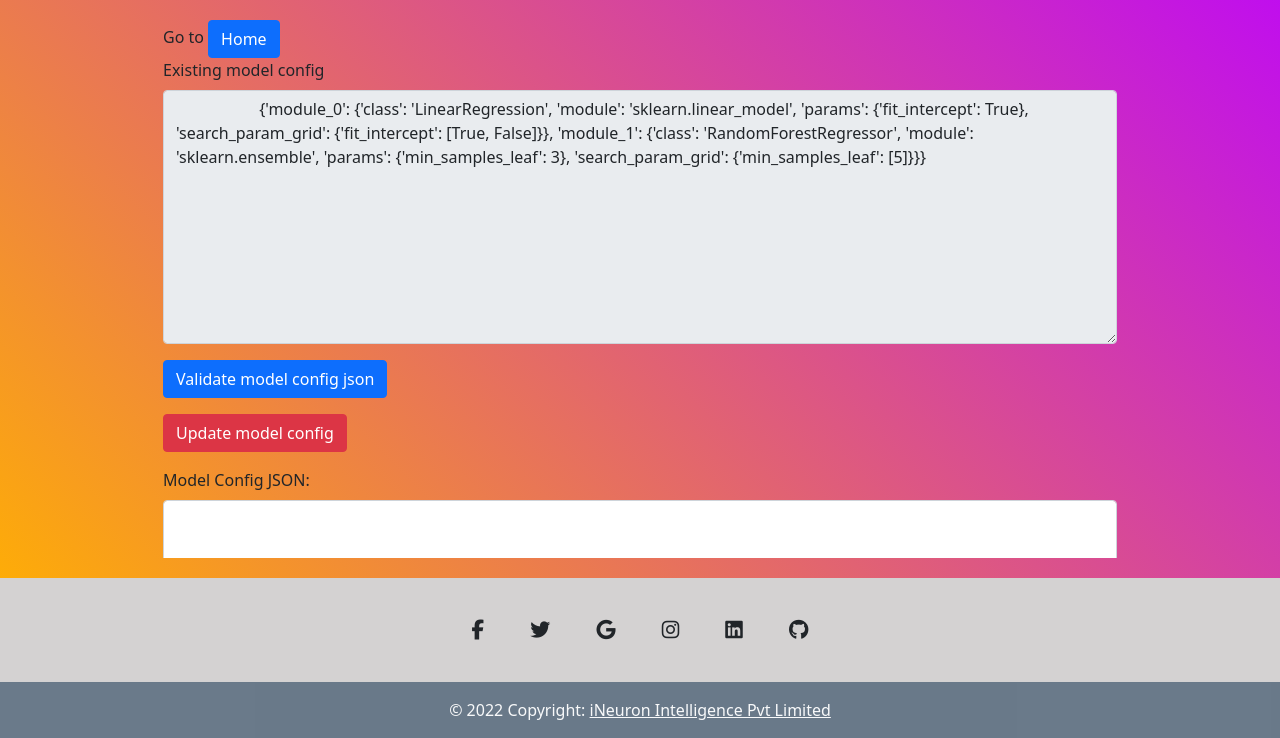
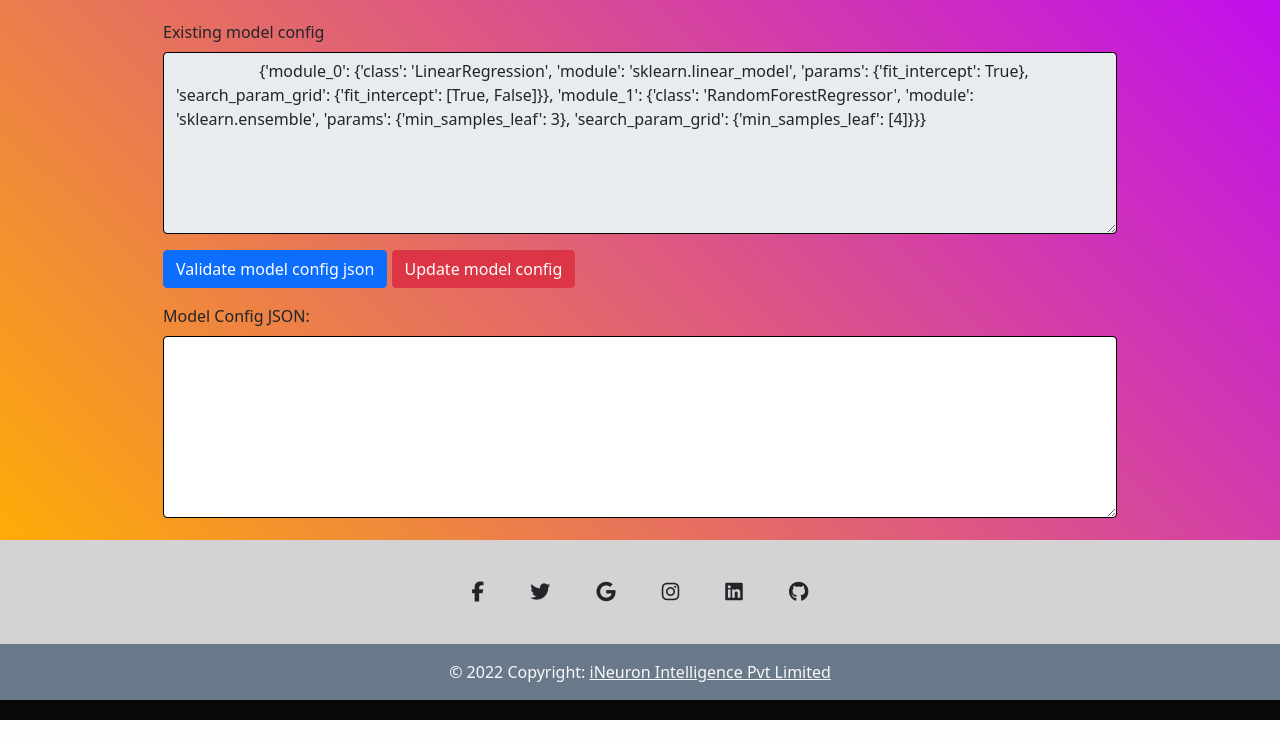
Before and after one commit to iamaakashpal/Insurance-Premium-Prediction, a Flask app: page /update_model_config in a window 1280 px wide. Shown: the part 80-818 px from the top of the page. Run offline with Flask 2, Linux system fonts and the light colour scheme; some libraries are stand-ins or nearby versions.

Commit message:
File Updated

```diff
--- a/config/model.yaml
+++ b/config/model.yaml
@@ -14,4 +14,4 @@
     min_samples_leaf: 3
   search_param_grid:
     min_samples_leaf:
-    - 5
+    - 4
--- a/templates/experiment_history.html
+++ b/templates/experiment_history.html
@@ -9,10 +9,10 @@
 {% block content %}
 
 
-Go to <a class="btn btn-primary" href="/">Home</a>
+<!-- Go to <a class="btn btn-primary" href="/">Home</a> -->
 <div class="row">
 
- <div class="col-md-12">
+ <div class="col-md-12" style="background-color: white;border-style: double;">
     {{ context['experiment']|safe }}
     </div>
 </div>
--- a/templates/index.html
+++ b/templates/index.html
@@ -7,6 +7,12 @@
 {% endblock %}
 
 {% block content %}
+
+<style>
+.card{
+    border-color: black;
+}
+</style>
 
 <div class="row">
     <div class="col-md-12 col-lg-12 col-sm-12"  style="margin-bottom:20px;">
--- a/templates/update_model.html
+++ b/templates/update_model.html
@@ -9,14 +9,14 @@
 {% block content %}
 
 
-Go to <a class="btn btn-primary" href="/">Home</a>
+<!-- Go to <a class="btn btn-primary" href="/">Home</a> -->
 <div class="row">
 
-    <div class="col-md-12 " style="margin-bottom:20px;height:500px;overflow:scroll">
+    <div class="col-md-12 " style="margin-bottom:20px;height:500px;overflow:auto">
         <form method="post">
             <div class="mb-3">
                 <label for="exampleFormControlTextarea1" class="form-label">Existing model config</label>
-                <textarea class="form-control" id="exampleFormControlTextarea1" rows="10"  readonly>
+                <textarea class="form-control" id="exampleFormControlTextarea1" rows="7" style="border-color: black;" readonly>
                     {{ result['model_config'] }}
 
                 </textarea>
@@ -24,14 +24,14 @@
 
               <div class="mb-3">
               <a href="https://jsonformatter.curiousconcept.com/#" class="btn btn-primary" target="_blank">Validate model config json</a>
+              <input type="submit"  class="btn btn-danger" value="Update model config"/>
         </div>
 
-        <div class="mb-3">
-            <input type="submit"  class="btn btn-danger" value="Update model config"/>
-          </div>
+        <!-- <div class="mb-3"> -->
+          <!-- </div> -->
               <div class="mb-3">
             <label for="exampleFormControlTextarea2" class="form-label">Model Config JSON:</label>
-            <textarea class="form-control" name="new_model_config" id="exampleFormControlTextarea2" rows="10"></textarea>
+            <textarea class="form-control" name="new_model_config" id="exampleFormControlTextarea2" style="border-color: black;" rows="7"></textarea>
         </div>
 
         </form>
```
Also changed, not shown: templates/predict.html (+4 -4 lines), templates/train.html (+9 -3 lines).
